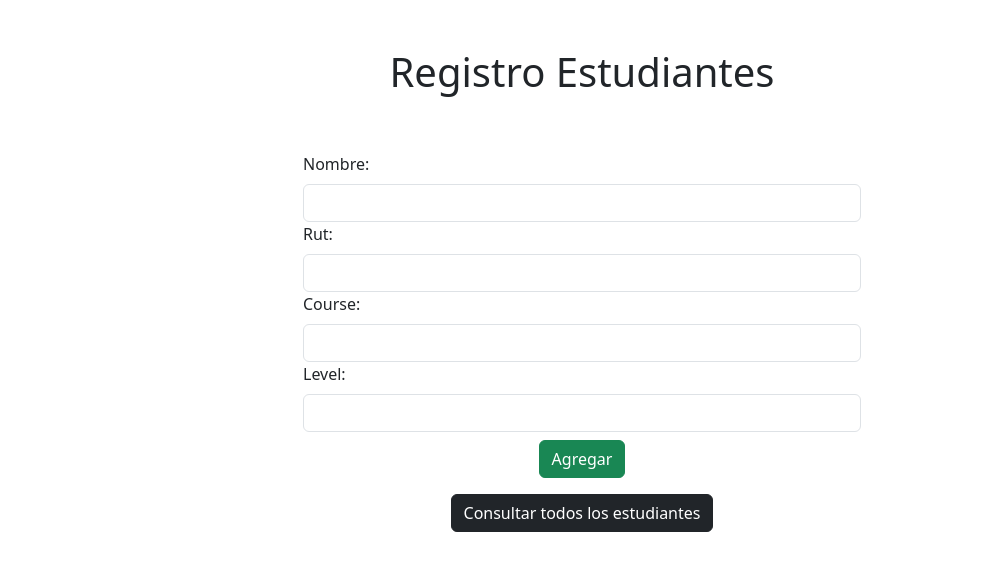
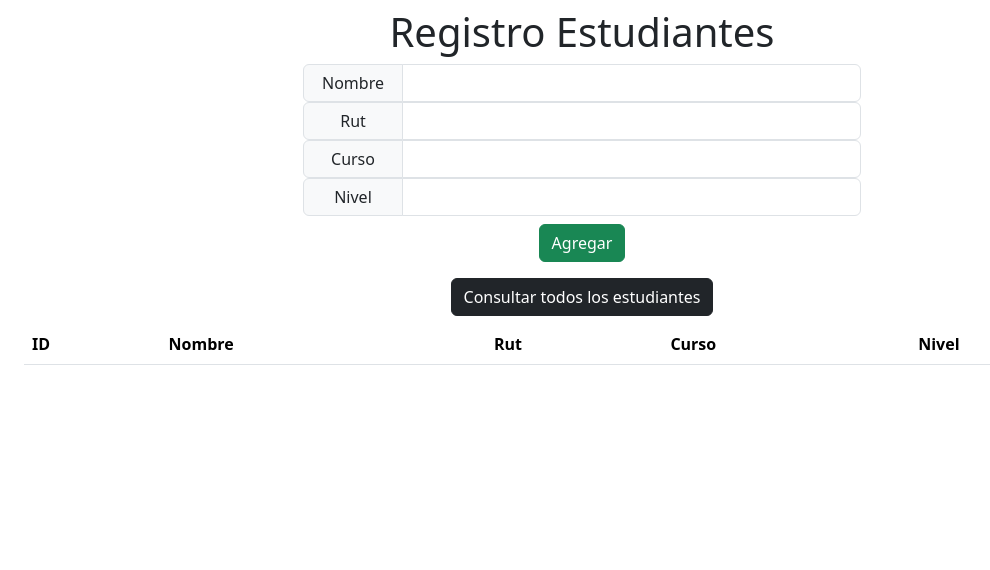
Before and after one commit to ja-alvarez/Always-music-v2, a website: page public/index.html in a window 1280 px wide. Shown: the whole page, without its empty margins (58-1048 px from the left). Drawn offline with nearby package versions, Linux system fonts and the light colour scheme; no server answers.

Commit message:
se agrega logica lado del cliente para mostrar todos los estudiantes. Cambios menores en el frontend

```diff
--- a/index.js
+++ b/index.js
@@ -54,6 +54,7 @@ app.post("/api/students", async (req, res) => {
     `);
     }
 });
+
 
 // Obtener todos los estudiantes
 app.get("/api/allstudents", async (req, res) => {
--- a/public/index.html
+++ b/public/index.html
@@ -1,5 +1,5 @@
 <!DOCTYPE html>
-<html lang="en">
+<html lang="es">
 
 <head>
     <meta charset="UTF-8">
@@ -11,33 +11,43 @@
     <script defer src="https://cdn.jsdelivr.net/npm/bootstrap@5.3.3/dist/js/bootstrap.bundle.min.js"
         integrity="sha384-YvpcrYf0tY3lHB60NNkmXc5s9fDVZLESaAA55NDzOxhy9GkcIdslK1eN7N6jIeHz"
         crossorigin="anonymous"></script>
+    <style type="text/css">
+        .fixed-width {
+            width: 100px;
+            display: inline-block;
+            text-align: center;
+        }
+
+        .input-group .form-control {
+            flex: 1;
+        }
+    </style>
 </head>
 
 <body>
-    <header class="py-5">
-        <h1 class="text-center">Registro Estudiantes</h1>
+    <header>
+        <h1 class="text-center py-0 my-0 my-2">Registro Estudiantes</h1>
     </header>
 
     <main class="container pb-5">
         <!-- Registro estudiantes -->
         <section class="sect-add-student">
             <form id="formAddStudent" action="/api/students" method="post" class="w-50 mx-auto">
-                <div>
-                    <label for="nameAddStudent" class="form-label">Nombre:</label>
-                    <input type="text" class="form-control" name="name" id="nameAddStudent">
+                <div class="input-group">
+                    <span class="input-group-text fixed-width">Nombre</span>
+                    <input type="text" aria-label="Nombre" name="name" class="form-control">
                 </div>
-                <div>
-                    <!-- addUser - User-->
-                    <label for="rutAddStudent" class="form-label">Rut:</label>
-                    <input type="text" class="form-control" name="rut" id="rutAddStudent">
+                <div class="input-group">
+                    <span class="input-group-text fixed-width">Rut</span>
+                    <input type="text" aria-label="Nombre" name="rut" class="form-control">
                 </div>
-                <div>
-                    <label for="courseAddStudent" class="form-label">Course:</label>
-                    <input type="text" class="form-control" name="course" id="courseAddStudent">
+                <div class="input-group">
+                    <span class="input-group-text fixed-width">Curso</span>
+                    <input type="text" aria-label="Nombre" name="course" class="form-control">
                 </div>
-                <div>
-                    <label for="levelAddStudent" class="form-label">Level:</label>
-                    <input type="text" class="form-control" name="level" id="levelAddStudent">
+                <div class="input-group">
+                    <span class="input-group-text fixed-width">Nivel</span>
+                    <input type="text" aria-label="Nombre" name="level" class="form-control">
                 </div>
                 <div class="d-flex justify-content-center">
                     <input type="submit" class="btn btn-success my-2" value="Agregar">
@@ -45,16 +55,64 @@
             </form>
         </section>
 
+        <!-- Formulario envía una solicitud GET a /api/allstudents
+    y devuelve un JSON con un arreglo de todos los estudiantes -->
         <section class="w-50 mx-auto text-center">
             <form action="/api/allstudents" method="get">
                 <input type="submit" class="btn btn-dark my-2" value="Consultar todos los estudiantes">
             </form>
         </section>
 
+        <section>
+            <table class="table">
+                <thead>
+                    <tr>
+                        <th scope="col">ID</th>
+                        <th scope="col">Nombre</th>
+                        <th scope="col">Rut</th>
+                        <th scope="col">Curso</th>
+                        <th scope="col">Nivel</th>
+                    </tr>
+                </thead>
+                <tbody id="tabla-estudiantes">
+                    <!--  <tr>
+                            <th scope="row">1</th>
+                            <td></td>
+                            <td></td>
+                            <td></td>
+                            <td></td>
+                            <td></td>
+                    </tr> -->
+                </tbody>
+            </table>
+        </section>
+
     </main>
 
     <script>
+        const fetchStudents = async () => {
+            try {
+                const respuesta = await fetch ('/api/allstudents');
+                const data = await respuesta.json();
+                const cuerpoTabla = document.getElementById('tabla-estudiantes');
+                data.forEach(estudiantes => {
+                    const row = document.createElement('tr');
+                    row.innerHTML = `
+                        <td>${estudiantes.id}</td>
+                        <td>${estudiantes.name}</td>
+                        <td>${estudiantes.rut}</td>
+                        <td>${estudiantes.course}</td>
+                        <td>${estudiantes.level}</td>
+                    `;
+                    cuerpoTabla.appendChild(row);
+                });
+            } catch (error) {
+                console.error('Error al obtener los datos de los estudiantes');
+            }
+        };
+        fetchStudents()
     </script>
+
 
 </body>
 
```
